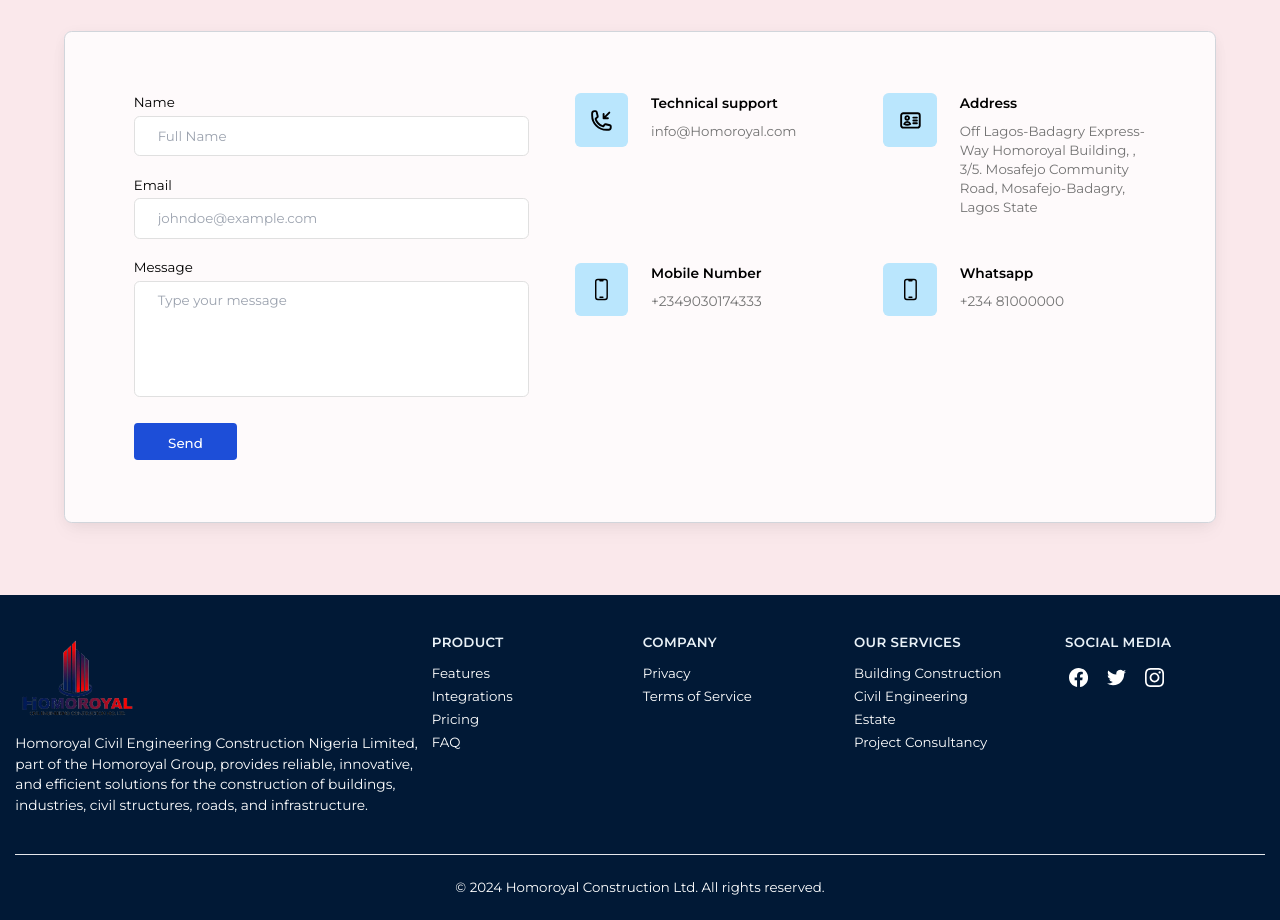
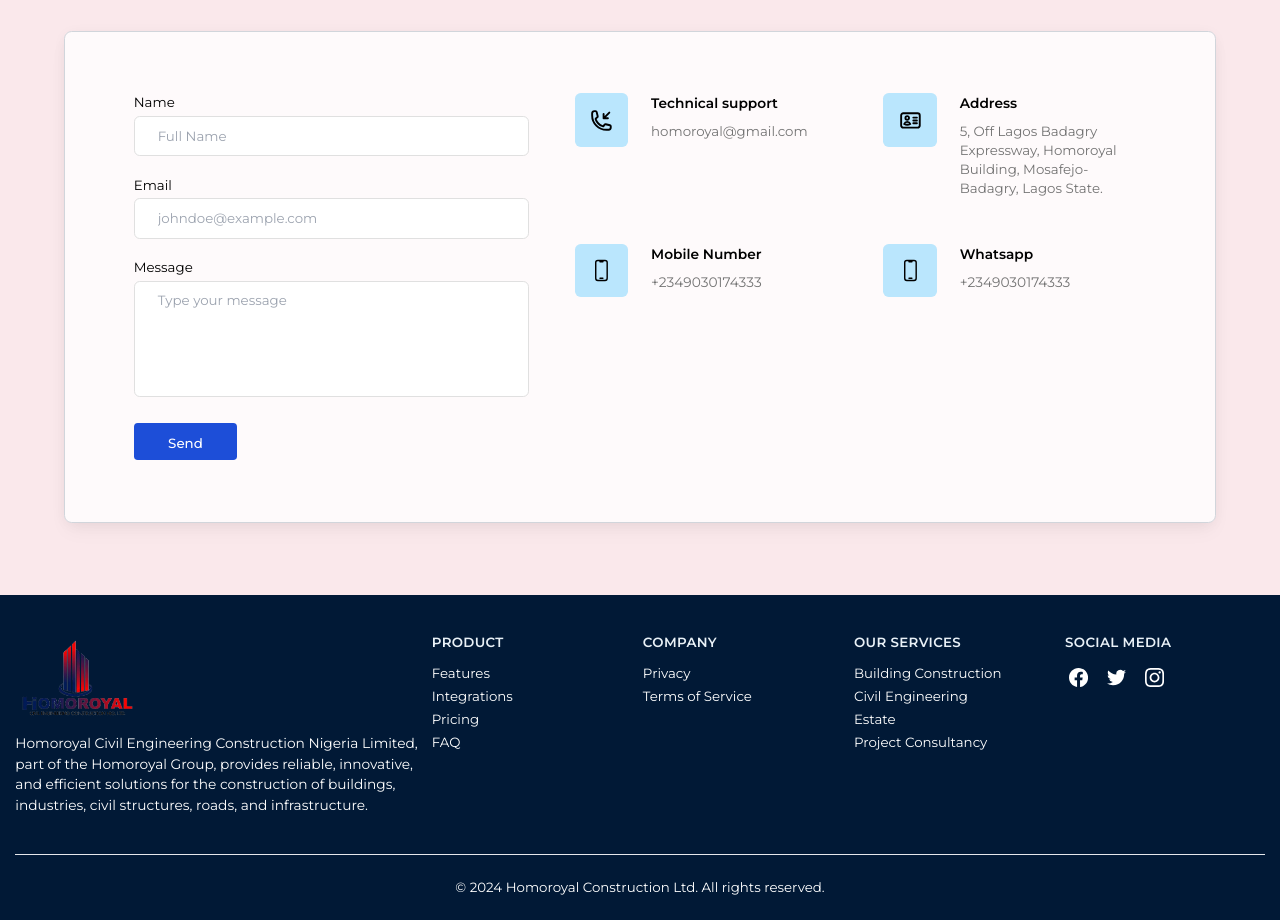
Before and after one commit to taimtom/Homoroyal-Construction, a React (Vite) app: page / in a window 1280 px wide. Shown: the part 4720-5640 px from the top of the page. Built offline with nearby package versions, Linux system fonts and the light colour scheme.

Commit message:
email js initialised

```diff
--- a/src/pages/homepage/Contact/Contact.jsx
+++ b/src/pages/homepage/Contact/Contact.jsx
@@ -24,6 +24,7 @@
     to_name: "Homoroyal Construction",
     // subject: formData.subject,
     message: formData.message,
+    reply_to: formData.email
   };
 
   const handleChange = (e) => {
@@ -154,7 +155,7 @@
                             Technical support
                           </p>
                           <p className="text-sm text-neutral-500">
-                            info@Homoroyal.com
+                           homoroyal@gmail.com
                           </p>
                         </div>
                       </div>
@@ -182,9 +183,7 @@
                         <div className="ml-6 grow">
                           <p className="mb-2 font-semibold ">Address</p>
                           <p className="text-sm text-neutral-500">
-                            Off Lagos-Badagry Express-Way Homoroyal Building, ,
-                            3/5. Mosafejo Community Road, Mosafejo-Badagry,
-                            Lagos State
+                           5, Off Lagos Badagry Expressway, Homoroyal Building, Mosafejo-Badagry, Lagos State.
                           </p>
                         </div>
                       </div>
@@ -237,7 +236,7 @@
                         </div>
                         <div className="ml-6 grow">
                           <p className="mb-2 font-semibold ">Whatsapp</p>
-                          <p className="text-neutral-500"> +234 81000000</p>
+                          <p className="text-neutral-500"> +2349030174333</p>
                         </div>
                       </div>
                     </div>
```
Also changed, not shown: 1 other file (tests, documents, lock files or other folders).
